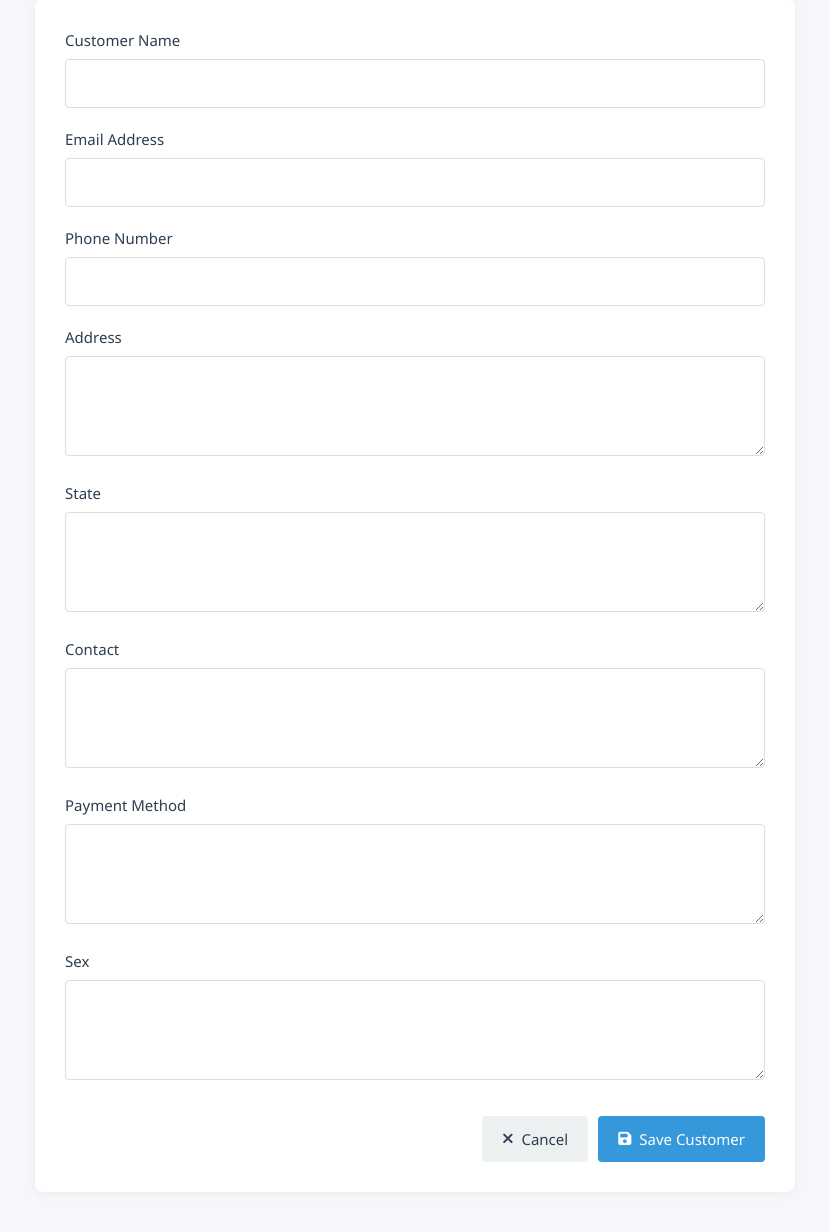
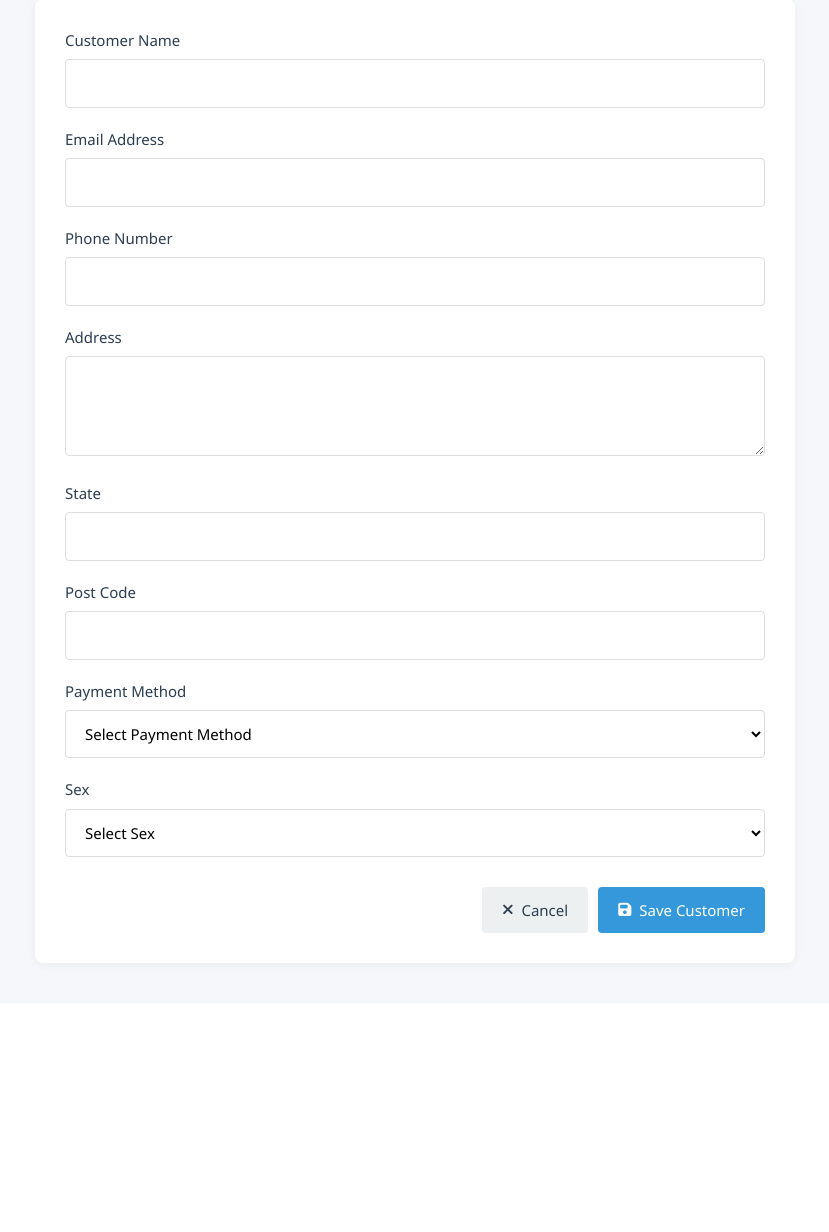
Before and after one commit to AthyJunn/FBS, a PHP site: page /customerInfoForm.php in a window 1280 px wide. Shown: the part 82-1314 px from the top of the page, without its empty margins (225-1054 px from the left). After the commit the page ends 1050 px from the top, so only its background shows below. Run offline with PHP 8.4, Linux system fonts and the light colour scheme.

Commit message:
update customer

```diff
--- a/Facility Booking System/MainPage.php
+++ b/Facility Booking System/MainPage.php
@@ -373,7 +373,7 @@
                         <div class="card-icon">
                             <i class="fas fa-users"></i>
                         </div>
-                        <h3 class="card-title">customer</h3>
+                        <h3 class="card-title">Customer</h3>
                     </div>
                     <div class="card-content">
                         <p>Manage customer information, add new customer, or view the customer list.</p>
--- a/Facility Booking System/customer/customerInfoForm.php
+++ b/Facility Booking System/customer/customerInfoForm.php
@@ -106,6 +106,22 @@
                 outline: none;
             }
 
+            .form-select {
+                width: 100%;
+                padding: 12px 15px;
+                border: 1px solid #ddd;
+                border-radius: 4px;
+                font-size: 1rem;
+                transition: border-color 0.3s ease;
+                box-sizing: border-box;
+                background-color: white;
+            }
+
+            .form-select:focus {
+                border-color: var(--primary-color);
+                outline: none;
+            }
+
             .form-actions {
                 display: flex;
                 justify-content: flex-end;
@@ -172,43 +188,53 @@
             <div class="form-container">
                 <form action="processCustomer.php" method="POST">
                     <div class="form-group">
-                        <label for="name" class="form-label">Customer Name</label>
-                        <input type="text" id="name" name="name" class="form-input" required>
+                        <label for="customerName" class="form-label">Customer Name</label>
+                        <input type="text" id="customerName" name="customerName" class="form-input" required>
                     </div>
 
                     <div class="form-group">
-                        <label for="email" class="form-label">Email Address</label>
-                        <input type="email" id="email" name="email" class="form-input" required>
+                        <label for="Email" class="form-label">Email Address</label>
+                        <input type="email" id="Email" name="Email" class="form-input" required>
                     </div>
 
                     <div class="form-group">
-                        <label for="phone" class="form-label">Phone Number</label>
-                        <input type="tel" id="phone" name="phone" class="form-input" required>
+                        <label for="Contact" class="form-label">Phone Number</label>
+                        <input type="tel" id="Contact" name="Contact" class="form-input" required>
                     </div>
 
                     <div class="form-group">
-                        <label for="address" class="form-label">Address</label>
-                        <textarea id="address" name="address" class="form-textarea" required></textarea>
+                        <label for="Address" class="form-label">Address</label>
+                        <textarea id="Address" name="Address" class="form-textarea" required></textarea>
                     </div>
 
                     <div class="form-group">
-                        <label for="state" class="form-label">State</label>
-                        <textarea id="state" name="state" class="form-textarea" required></textarea>
+                        <label for="State" class="form-label">State</label>
+                        <input type="text" id="State" name="State" class="form-input" required>
                     </div>
 
                     <div class="form-group">
-                        <label for="contact" class="form-label">Contact</label>
-                        <textarea id="contact" name="contact" class="form-textarea" required></textarea>
+                        <label for="PostCode" class="form-label">Post Code</label>
+                        <input type="text" id="PostCode" name="PostCode" class="form-input" required>
                     </div>
 
                     <div class="form-group">
                         <label for="PayMethod" class="form-label">Payment Method</label>
-                        <textarea id="PayMethod" name="PayMethod" class="form-textarea" required></textarea>
+                        <select id="PayMethod" name="PayMethod" class="form-select" required>
+                            <option value="">Select Payment Method</option>
+                            <option value="Cash">Cash</option>
+                            <option value="Card">Credit/Debit Card</option>
+                            <option value="Transfer">Bank Transfer</option>
+                        </select>
                     </div>
 
                     <div class="form-group">
                         <label for="Sex" class="form-label">Sex</label>
-                        <textarea id="Sex" name="Sex" class="form-textarea" required></textarea>
+                        <select id="Sex" name="Sex" class="form-select" required>
+                            <option value="">Select Sex</option>
+                            <option value="Male">Male</option>
+                            <option value="Female">Female</option>
+                            <option value="Other">Other</option>
+                        </select>
                     </div>
 
                     <div class="form-actions">
--- a/Facility Booking System/customer/customerList.php
+++ b/Facility Booking System/customer/customerList.php
@@ -345,9 +345,9 @@
                             <th>Name</th>
                             <th>Address</th>
                             <th>State</th>
-                            <th>PostCode</th>
+                            <th>Postal Code</th>
                             <th>Contact</th>
-                            <th>PayMethod</th>
+                            <th>Payment Method</th>
                             <th>Email</th>
                             <th>Sex</th>
                             <th>Actions</th>
--- a/Facility Booking System/customer/updateCustomer.php
+++ b/Facility Booking System/customer/updateCustomer.php
@@ -49,7 +49,7 @@
                 echo "<label>Payment Method:</label><br>";
                 echo "<select name='PayMethod'>";
                 echo $PayMethod == 'Cash' ? "<option value='Cash' selected>Cash</option>" : "<option value='Cash'>Cash</option>";
-                echo $PayMethod == 'Credit Card' ? "<option value='Credit Card' selected>Credit Card</option>" : "<option value='Credit Card'>Credit Card</option>";
+                echo $PayMethod == 'Credit/Debit Card' ? "<option value='Credit/Debit Card' selected>Credit/Debit Card</option>" : "<option value='Credit/Debit Card'>Credit/Debit Card</option>";
                 echo $PayMethod == 'Bank Transfer' ? "<option value='Bank Transfer' selected>Bank Transfer</option>" : "<option value='Bank Transfer'>Bank Transfer</option>";
                 echo "</select><br>";
 
```
Also changed, not shown: Facility Booking System/customer/customer.php (+8 -2 lines).
